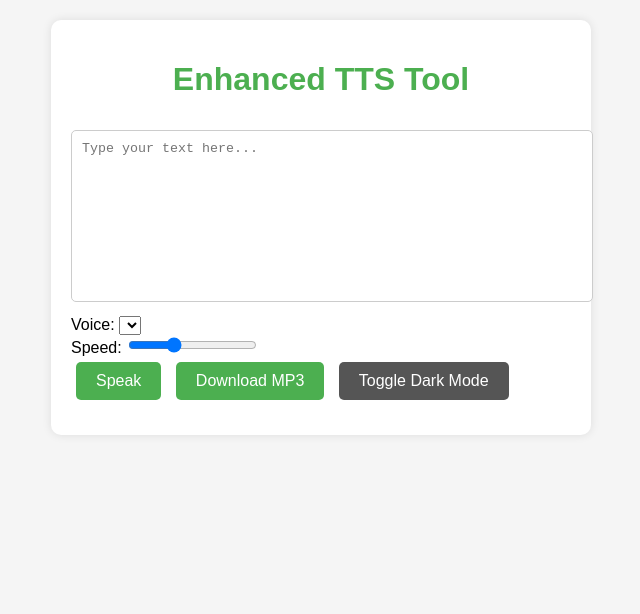
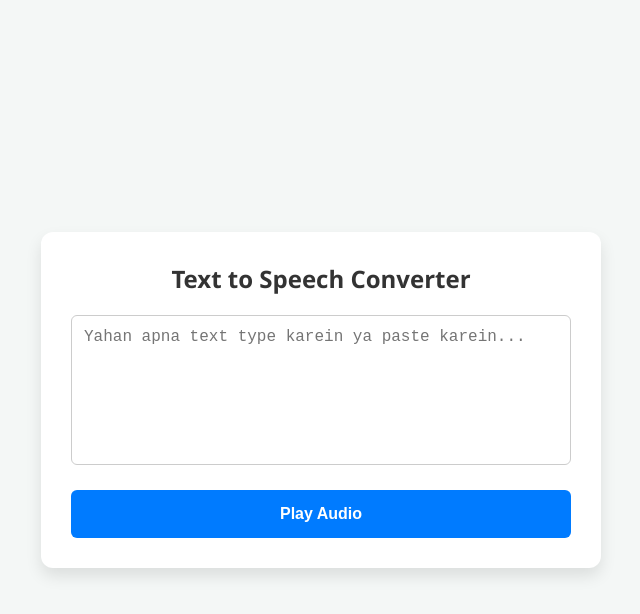
Before and after one commit to Codextechnical/text-to-speech-converter, a plain HTML site: page index.html in a window 1280 px wide. Shown: the whole page, without its empty margins (319-959 px from the left). Drawn offline with Linux system fonts and the light colour scheme.

Commit message:
Update index.html

```diff
--- a/index.html
+++ b/index.html
@@ -1,117 +1,92 @@
 <!DOCTYPE html>
 <html lang="en">
 <head>
-<meta charset="UTF-8">
-<meta name="viewport" content="width=device-width, initial-scale=1.0">
-<title>Enhanced TTS Tool | codextechnical</title>
-<meta name="description" content="Enhanced Text-to-Speech tool with MP3 download, dark mode, and ads integration.">
-<meta name="keywords" content="Text to Speech, TTS, MP3 download, codextechnical">
-
-<!-- AdSense placeholder -->
-<script async src="https://pagead2.googlesyndication.com/pagead/js/adsbygoogle.js?client=YOUR-ADSENSE-CODE" crossorigin="anonymous"></script>
-
-<style>
-body{margin:0;padding:0;font-family:Arial,sans-serif;background:#f5f5f5;color:#000;transition:0.3s;}
-body.dark{background:#1e1e1e;color:#f5f5f5;}
-.container{max-width:500px;margin:20px auto;padding:20px;background:#fff;border-radius:10px;box-shadow:0 0 10px rgba(0,0,0,0.1);transition:0.3s;}
-body.dark .container{background:#2b2b2b;}
-h1{text-align:center;color:#4CAF50;}
-textarea{width:100%;height:150px;padding:10px;margin:10px 0;border-radius:5px;border:1px solid #ccc;resize:none;}
-button{padding:10px 20px;margin:5px;font-size:16px;cursor:pointer;border:none;border-radius:5px;background:#4CAF50;color:#fff;transition:0.3s;}
-button:hover{background:#45a049;}
-#modeToggle{background:#555;}
-.ad-banner{margin:10px 0;text-align:center;}
-</style>
+    <meta charset="UTF-8">
+    <meta name="viewport" content="width=device-width, initial-scale=1.0">
+    <title>Simple Text to Speech</title>
+    <style>
+        body {
+            font-family: 'Segoe UI', Tahoma, Geneva, Verdana, sans-serif;
+            background-color: #f4f7f6;
+            display: flex;
+            justify-content: center;
+            align-items: center;
+            height: 100vh;
+            margin: 0;
+        }
+        .container {
+            background-color: white;
+            padding: 30px;
+            border-radius: 12px;
+            box-shadow: 0 8px 16px rgba(0,0,0,0.1);
+            width: 100%;
+            max-width: 500px;
+        }
+        h2 {
+            margin-top: 0;
+            color: #333;
+            text-align: center;
+        }
+        textarea {
+            width: 100%;
+            height: 150px;
+            padding: 12px;
+            font-size: 16px;
+            border: 1px solid #ccc;
+            border-radius: 6px;
+            resize: none;
+            outline: none;
+            box-sizing: border-box;
+            margin-bottom: 20px;
+        }
+        .btn-large {
+            width: 100%;
+            padding: 15px;
+            background-color: #007bff;
+            color: white;
+            border: none;
+            border-radius: 6px;
+            font-size: 16px;
+            font-weight: bold;
+            cursor: pointer;
+        }
+        .btn-large:hover {
+            background-color: #0056b3;
+        }
+    </style>
 </head>
 <body>
 
 <div class="container">
-<h1>Enhanced TTS Tool</h1>
-<textarea id="text" placeholder="Type your text here..."></textarea>
-<br>
-<label for="voice">Voice:</label>
-<select id="voice"></select>
-<br>
-<label for="rate">Speed:</label>
-<input type="range" id="rate" min="0.5" max="2" value="1" step="0.1">
-<br>
-<button id="speakBtn">Speak</button>
-<button id="downloadBtn">Download MP3</button>
-<button id="modeToggle">Toggle Dark Mode</button>
+    <h2>Text to Speech Converter</h2>
 
-<div class="ad-banner">
-  <ins class="adsbygoogle"
-       style="display:block"
-       data-ad-client="YOUR-ADSENSE-CODE"
-       data-ad-slot="1234567890"
-       data-ad-format="auto"
-       data-full-width-responsive="true"></ins>
-  <script>(adsbygoogle = window.adsbygoogle || []).push({});</script>
-</div>
+    <textarea id="text-input" placeholder="Yahan apna text type karein ya paste karein..."></textarea>
+
+    <button class="btn-large" id="speak-btn">Play Audio</button>
 </div>
 
 <script>
-// Initialize SpeechSynthesis
-const synth = window.speechSynthesis;
-const textEl = document.getElementById('text');
-const voiceEl = document.getElementById('voice');
-const rateEl = document.getElementById('rate');
+    // JavaScript: Yeh browser ke inbuilt speech engine ko use karta hai
+    const textInput = document.getElementById('text-input');
+    const speakBtn = document.getElementById('speak-btn');
 
-let voices = [];
+    speakBtn.addEventListener('click', () => {
+        const text = textInput.value;
 
-function populateVoices() {
-  voices = synth.getVoices();
-  voiceEl.innerHTML = '';
-  voices.forEach((v, i) => {
-    const option = document.createElement('option');
-    option.value = i;
-    option.textContent = `${v.name} (${v.lang})`;
-    voiceEl.appendChild(option);
-  });
-}
+        // Check karte hain ki text box khali toh nahi hai
+        if (text.trim() !== '') {
+            const utterance = new SpeechSynthesisUtterance(text);
 
-populateVoices();
-if (speechSynthesis.onvoiceschanged !== undefined) {
-  speechSynthesis.onvoiceschanged = populateVoices;
-}
+            // Speech ki speed aur pitch set kar sakte hain (optional)
+            utterance.rate = 1; // Normal speed
+            utterance.pitch = 1; // Normal pitch
 
-// Speak function
-document.getElementById('speakBtn').addEventListener('click', () => {
-  if (synth.speaking) synth.cancel();
-  const utter = new SpeechSynthesisUtterance(textEl.value);
-  utter.voice = voices[voiceEl.value];
-  utter.rate = parseFloat(rateEl.value);
-  synth.speak(utter);
-});
-
-// Dark mode toggle
-document.getElementById('modeToggle').addEventListener('click', () => {
-  document.body.classList.toggle('dark');
-});
-
-// MP3 download functionality
-document.getElementById('downloadBtn').addEventListener('click', () => {
-  const text = textEl.value;
-  const voice = voices[voiceEl.value].name;
-  const rate = parseFloat(rateEl.value);
-
-  fetch(`https://ttsmp3.com/makemp3_new.php?msg=${encodeURIComponent(text)}&lang=${voice}&rate=${rate}`)
-    .then(response => response.json())
-    .then(data => {
-      if (data.mp3) {
-        const link = document.createElement('a');
-        link.href = data.mp3;
-        link.download = 'speech.mp3';
-        link.click();
-      } else {
-        alert('Failed to generate MP3. Please try again.');
-      }
-    })
-    .catch(error => {
-      console.error('Error:', error);
-      alert('An error occurred. Please try again.');
+            // Browser ko bolne ka command dena
+            window.speechSynthesis.speak(utterance);
+        } else {
+            alert('Please enter some text first!');
+        }
     });
-});
 </script>
 
 </body>
```
